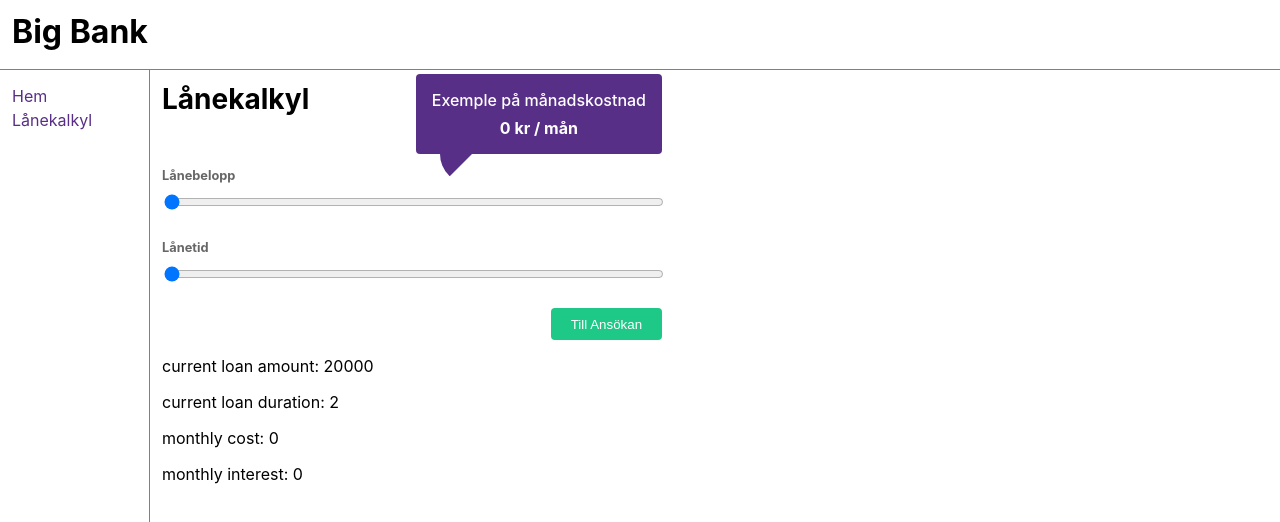
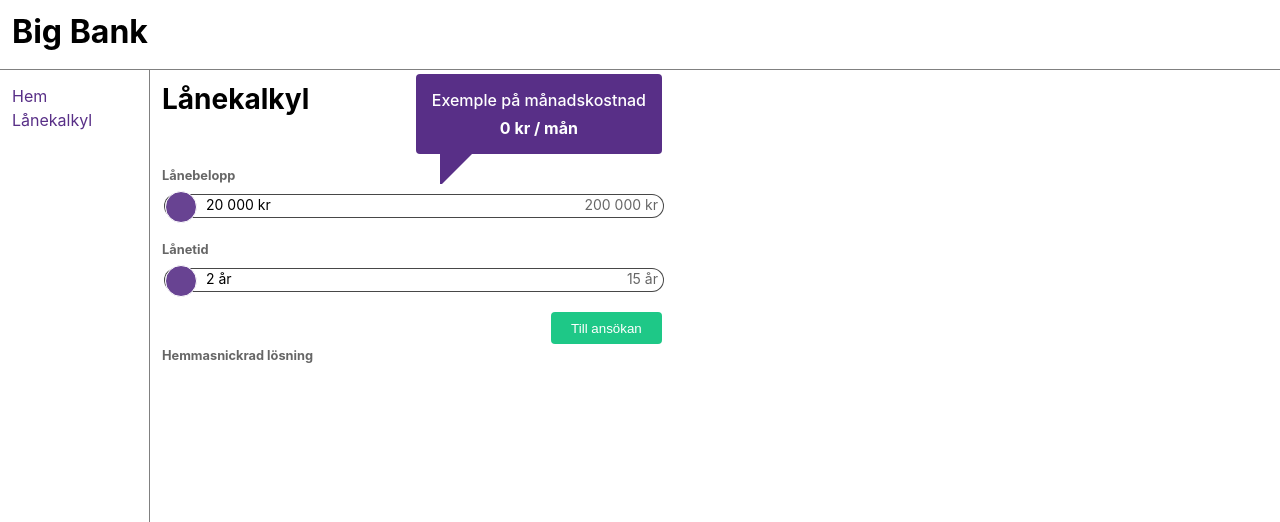
Before and after one commit to empadood/loan-calculator, a React (Vite) app: page /calculator in a window 1280 px wide. Shown: the top 522 px of the page. Built offline with nearby package versions, Linux system fonts and the light colour scheme.

Commit message:
improve the range slider for other browsers than Firefox

```diff
--- a/src/app/calculator/components/Calculator.css
+++ b/src/app/calculator/components/Calculator.css
@@ -9,5 +9,5 @@
   position: relative;
   flex-direction: column;
   gap: 1rem;
-    width: clamp(150px, 50%, 500px);
+  width: clamp(380px, 50%, 500px);
 }
--- a/src/app/calculator/components/Calculator.tsx
+++ b/src/app/calculator/components/Calculator.tsx
@@ -1,20 +1,24 @@
 import { useState } from 'react'
-import { NumberInputComponent } from '../../../shared/components/inputs/NumberInput'
-
-import { PrimaryButton } from '../../../shared/components/buttons/PrimaryButton'
 
 import './Calculator.css'
 import {
   amountConfig,
   calculateMonthlyCost,
-  durationConfig
+  durationConfig,
+  formatCost
 } from '../services/calulator-service'
-import { Popover } from '../../../shared/components/popover/Popover'
-import { Example } from './Example'
+
+import { MonthyCostExample } from './MonthyCostExample'
 import { Loan } from '../models/loan'
 import { MonthlyCost } from '../models/monthly-cost'
+import { Popover } from 'src/shared/components/popover/Popover'
+import { NumberInputComponent } from 'src/shared/components/inputs/NumberInput'
+import { PrimaryButton } from 'src/shared/components/buttons/PrimaryButton'
 
-export const CalculatorComponent = () => {
+interface CalculatorProps {
+  onApplyForLoan: (loan: Loan) => void
+}
+export const CalculatorComponent = ({ onApplyForLoan }: CalculatorProps) => {
   const [loan, setLoan] = useState<Loan>(() => ({
     amount: amountConfig.min,
     durationInYears: durationConfig.min
@@ -31,19 +35,14 @@ export const CalculatorComponent = () => {
     setLoan(loan)
   }
 
-  const onOutSideClick = () => {
-    return
-  }
-
   return (
     <div className="calculator__content">
       <Popover
-        targetId="example-popover"
-        content={<Example cost={cost.monthlyCost} />}
+        targetId="popover"
+        content={<MonthyCostExample cost={cost.monthlyCost} />}
         offsetX={0}
         offsetY={-90}
         visible={showPopover}
-        onOutsideClick={onOutSideClick}
       >
         <NumberInputComponent
           label="Lånebelopp"
@@ -51,10 +50,12 @@ export const CalculatorComponent = () => {
           onChange={(value) => onChange({ ...loan, amount: value })}
           value={loan.amount}
           size="max"
+          maxSuffix="kr"
           inputType="range"
           min={amountConfig.min}
           max={amountConfig.max}
           step={amountConfig.step}
+          valueFormatter={formatCost}
         />
       </Popover>
 
@@ -63,6 +64,7 @@ export const CalculatorComponent = () => {
         name="loanDuration"
         size="max"
         inputType="range"
+        maxSuffix="år"
         min={durationConfig.min}
         max={durationConfig.max}
         step={durationConfig.step}
@@ -70,13 +72,11 @@ export const CalculatorComponent = () => {
         value={loan.durationInYears}
       />
       <div className="calculator__footer">
-        <PrimaryButton label="Till Ansökan" />
+        <PrimaryButton
+          label="Till ansökan"
+          onClick={() => onApplyForLoan(loan)}
+        />
       </div>
-
-      <div>current loan amount: {loan.amount}</div>
-      <div>current loan duration: {loan.durationInYears}</div>
-      <div>monthly cost: {cost.monthlyCost}</div>
-      <div>monthly interest: {cost.monthyInterest}</div>
     </div>
   )
 }
--- /dev/null
+++ b/src/app/calculator/components/MonthyCostExample.tsx
@@ -0,0 +1,21 @@
+import { formatCost } from '../services/calulator-service'
+import './MonthyCostExample.css'
+
+interface ExampleProps {
+  cost: number
+}
+export const MonthyCostExample = ({ cost }: ExampleProps) => {
+  const displayValue = `${formatCost(cost)} / mån`
+
+  return (
+    <div className="example__container">
+      <span className="text--white text-w--normal exmaple__text-item">
+        Exemple på månadskostnad
+      </span>
+
+      <span className="exmaple__text-item text--white text-w--heavy">
+        {displayValue}
+      </span>
+    </div>
+  )
+}
--- a/src/app/calculator/services/calulator-service.ts
+++ b/src/app/calculator/services/calulator-service.ts
@@ -13,7 +13,7 @@ const amountConfig = {
 
 const durationConfig = {
   min: 2,
-  max: 10,
+  max: 15,
   step: 1
 }
 
@@ -26,8 +26,8 @@ const calculateMonthlyInterestRate = (yearlyRate = YEARLY_INTEREST_RATE) =>  yea
 const calculateMonthlyCost = (loan: Loan): MonthlyCost => {
   const monthlyInterestRate = calculateMonthlyInterestRate(YEARLY_INTEREST_RATE)
 
-  const numerator = loan.amount * monthlyInterestRate * ( Math.pow(1 + monthlyInterestRate, loan.durationInYears * 12))
-  const denominator = Math.pow(1 + monthlyInterestRate, loan.durationInYears * 12) - 1
+  const numerator = loan.amount * monthlyInterestRate * ( Math.pow(1 + monthlyInterestRate, loan.durationInYears * YEAR))
+  const denominator = Math.pow(1 + monthlyInterestRate, loan.durationInYears * YEAR) - 1
 
 
   return {
@@ -36,4 +36,15 @@ const calculateMonthlyCost = (loan: Loan): MonthlyCost => {
   }
 }
 
-export { amountConfig, durationConfig, calculateMonthlyCost }
+
+const formatCost = (cost: number) => Intl.NumberFormat('sv-SE', {
+  style: 'currency',
+  currency: 'SEK',
+  minimumFractionDigits: 0,
+  maximumFractionDigits: 0
+}).format(cost)
+
+
+const buildLoanApplcationQuery = (loan: Loan) => `/loan-application/?amount=${loan.amount}&months=${loan.durationInYears * YEAR}`
+
+export { amountConfig, durationConfig, calculateMonthlyCost, formatCost, buildLoanApplcationQuery}
--- a/src/app/calculator/views/CalculatorView.tsx
+++ b/src/app/calculator/views/CalculatorView.tsx
@@ -1,12 +1,23 @@
-import { Heading } from '../../../shared/components/typography/Heading'
+import { Heading } from 'src/shared/components/typography/Heading'
+
+import { Text } from 'src/shared/components/typography/Text'
+import { CalculatorComponent } from '../components/Calculator'
 import './CalculatorView.css'
+import { Loan } from '../models/loan'
+import { buildLoanApplcationQuery } from '../services/calulator-service'
 
-import { CalculatorComponent } from '../components/Calculator'
 export const CalculatorView = () => {
+  const onApply = (loan: Loan) => {
+    const url = buildLoanApplcationQuery(loan)
+    console.log(url)
+  }
   return (
-    <div className="calculator-view__container">
+    <section className="calculator-view__container">
       <Heading text="Lånekalkyl" type="h2" />
-      <CalculatorComponent />
-    </div>
+      <div>
+        <CalculatorComponent onApplyForLoan={onApply} />
+        <Text text="Hemmasnickrad lösning" />
+      </div>
+    </section>
   )
 }
--- a/src/shared/components/inputs/NumberInput.css
+++ b/src/shared/components/inputs/NumberInput.css
@@ -1,4 +1,108 @@
 .number-field__container {
-    display: flex;
-    flex-direction: column;
+  display: flex;
+  flex-direction: column;
+  gap: 0.5rem;
 }
+
+/* Range input specific styling */
+input[type='range'] {
+  -webkit-appearance: none; /* Chrome, Safari, Edge, Opera */
+  -moz-appearance: none; /* Firefox */
+  background: transparent; /* Otherwise white in Chrome */
+  appearance: none;
+  height: 24px;
+  background: white;
+  border-radius: 12px;
+  background-color: white;
+  opacity: 0.9;
+  transition: opacity 0.2s;
+}
+
+input[type='range']:hover {
+  opacity: 1;
+}
+
+/* WebKit browsers (Chrome, Safari, Edge, Opera) */
+input[type='range']::-webkit-slider-thumb {
+  -webkit-appearance: none;
+  width: 32px;
+  height: 32px;
+  background: var(--c-secondary);
+  cursor: pointer;
+  border-radius: 50%;
+  border: 1px solid white;
+  margin-top: -4px;
+}
+
+/* Mozilla browsers (Firefox) */
+input[type='range']::-moz-range-thumb {
+  width: 32px;
+  height: 32px;
+  background: var(--c-secondary);
+  cursor: pointer;
+  border-radius: 50%;
+  border: 2px solid white;
+}
+
+input[type='range']::-webkit-slider-runnable-track {
+  -webkit-appearance: none;
+  height: 24px;
+  cursor: pointer;
+  background: white;
+  border-radius: 12px;
+  border: 1px solid rgba(0, 0, 0, 0.8);
+}
+
+input[type='range']::-moz-range-track {
+  height: 100%;
+  cursor: pointer;
+  border-radius: 12px;
+  border: 1px solid rgba(0, 0, 0, 0.8);
+}
+
+input[type='range']::-moz-range-progress {
+  background: var(--c-secondary);
+  height: inherit;
+  border-radius: 12px 12px 12px 12px;
+}
+
+.range-input__wrapper {
+  position: relative;
+}
+
+.range-thumb-value {
+  position: absolute;
+  height: inherit;
+  top: 0;
+  pointer-events: none;
+  color: white;
+  z-index: 100;
+  padding: 4px;
+  background-color: inherit;
+  border-radius: 4px;
+  font-size: 14px;
+  white-space: nowrap;
+  transform: translateX(-40px);
+}
+
+.range-max-value {
+  position: absolute;
+  top: 0;
+  right: 0;
+  color: var(--font-light);
+  pointer-events: none;
+  background-color: inherit;
+  padding: 4px;
+  border-radius: 4px;
+  font-size: 14px;
+  white-space: nowrap;
+  transition: opacity 0.2s ease-in-out;
+  opacity: 1;
+}
+
+/* For all browsers except Firefox */
+@supports not (-moz-appearance: none) {
+  .range-thumb-value {
+    color: var(--font-dark) !important;
+  }
+}
--- a/src/shared/components/inputs/NumberInput.tsx
+++ b/src/shared/components/inputs/NumberInput.tsx
@@ -1,4 +1,4 @@
-import React from 'react'
+import React, { useEffect, useRef, useState } from 'react'
 import './Inputs.css'
 import './numberInput.css'
 import { Text } from '../typography/Text'
@@ -12,7 +12,9 @@ interface NumberInputProps {
   min?: number
   max?: number
   step?: number
+  maxSuffix?: string
   onChange: (value: number) => void
+  valueFormatter?: (value: number) => string
 }
 
 export const NumberInputComponent = ({
@@ -23,19 +25,66 @@ export const NumberInputComponent = ({
   inputType,
   min,
   max,
+  maxSuffix,
   step,
+  valueFormatter,
   onChange
 }: NumberInputProps) => {
+  const [thumbValue, setThumbValue] = useState(value)
+  const rangeRef = useRef<HTMLInputElement>(null)
+  const thumbRef = useRef<HTMLDivElement>(null)
+  const maxValueRef = useRef<HTMLDivElement>(null)
+
   const handleChange = (event: React.ChangeEvent<HTMLInputElement>) => {
-    onChange(+event.target.value || 0)
+    const newValue = +event.target.value || 0
+    onChange(newValue)
+    setThumbValue(newValue)
   }
+
+  const repositionElementsOnChange = (thumbValue: number) => {
+    if (rangeRef.current && thumbRef.current) {
+      const rangeWidth = rangeRef.current.offsetWidth
+      const thumbWidth = thumbRef.current.offsetWidth
+      const max = rangeRef.current.max ? parseInt(rangeRef.current.max) : 100
+      const min = rangeRef.current.min ? parseInt(rangeRef.current.min) : 0
+      const left =
+        ((thumbValue - min) / (max - min)) * (rangeWidth - thumbWidth)
+      thumbRef.current.style.left = `${left}px`
+
+      // Hide max value text if thumb is close to it
+      if (!maxValueRef.current) return
+      const maxValueLeft = rangeWidth - maxValueRef.current.offsetWidth
+      if (left + thumbWidth >= maxValueLeft) {
+        maxValueRef.current.style.opacity = '0'
+      } else {
+        maxValueRef.current.style.opacity = '1'
+      }
+
+      // Switch sides of the thumb value if the value is low
+      const translateXValue = thumbValue < 0.15 * max ? 30 : 40
+      const rightSideOffset = 10
+      if (thumbValue < 0.3 * max) {
+        thumbRef.current.style.transform = `translateX(${translateXValue + rightSideOffset}px)` // Move to the right
+        thumbRef.current.style.color = 'gray'
+      } else {
+        thumbRef.current.style.transform = `translateX(${-translateXValue}px)` // Move to the left
+        thumbRef.current.style.color = 'white'
+      }
+    }
+  }
+
+  useEffect(() => {
+    repositionElementsOnChange(thumbValue)
+  }, [thumbValue])
 
   return (
     <div className="number-field__container">
       <label htmlFor={name}>
         <Text text={label} size="small" />
       </label>
+      <div className="range-input__wrapper">
         <input
+          ref={rangeRef}
           step={step}
           min={min}
           max={max}
@@ -45,6 +94,25 @@ export const NumberInputComponent = ({
           value={value}
           onChange={handleChange}
         />
+        {inputType === 'range' && (
+          <>
+            <div ref={thumbRef} className="range-thumb-value">
+              {valueFormatter ? (
+                valueFormatter(thumbValue)
+              ) : (
+                <>{`${thumbValue} ${maxSuffix}`}</>
+              )}
+            </div>
+            <div ref={maxValueRef} className="range-max-value">
+              {valueFormatter && max ? (
+                valueFormatter(max)
+              ) : (
+                <>{`${max} ${maxSuffix}`}</>
+              )}
+            </div>
+          </>
+        )}
+      </div>
     </div>
   )
 }
--- a/src/shared/components/popover/Popover.css
+++ b/src/shared/components/popover/Popover.css
@@ -12,5 +12,5 @@
   border-style: solid;
   border-color: var(--c-secondary) transparent;
   width: 2px;
-  border-radius: 0 0 0 40px;
+  border-radius: 0;
 }
--- a/src/shared/components/popover/Popover.tsx
+++ b/src/shared/components/popover/Popover.tsx
@@ -7,7 +7,7 @@ interface PopoverProps {
   offsetY?: number
   offsetX?: number
   visible?: boolean
-  onOutsideClick: () => void
+  onOutsideClick?: () => void
 }
 
 export const Popover = ({
@@ -24,7 +24,8 @@ export const Popover = ({
   const handleClickOutside = (event: MouseEvent) => {
     if (
       popoverRef.current &&
-      !popoverRef.current.contains(event.target as Node)
+      !popoverRef.current.contains(event.target as Node) &&
+      onOutsideClick
     ) {
       onOutsideClick()
     }
```
Also changed, not shown: src/app/calculator/components/Example.tsx (deleted, +0 -27 lines), src/shared/components/links/LinkComponent.tsx (+4 -3 lines), src/app/calculator/components/MonthyCostExample.css (renamed from src/app/calculator/components/Example.css). Lines whose indentation alone changed are shown as unchanged.
